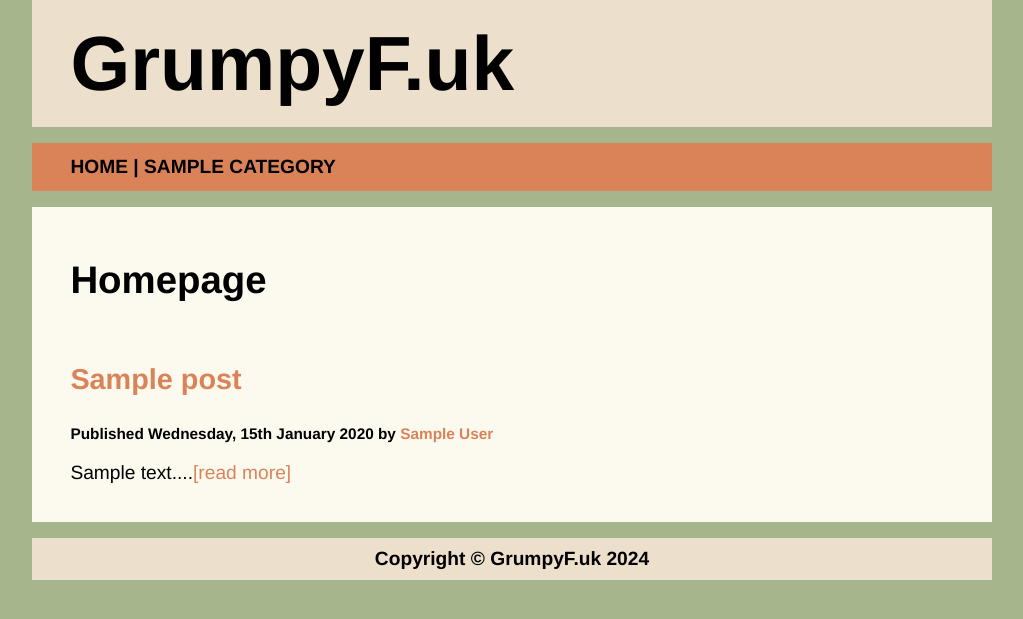
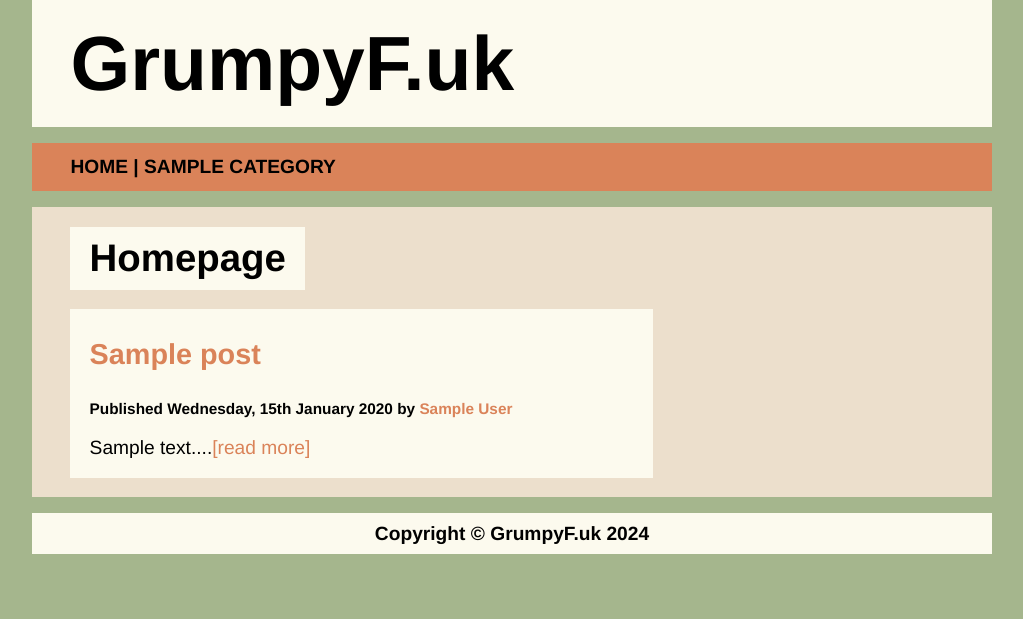
Before and after one commit to Anski-D/grumpyfuk, a Django app: page /blog/ in a window 1280 px wide. Shown: the top 619 px of the page, without its empty margins (128-1151 px from the left). Run offline with Django 5.2, Linux system fonts and the light colour scheme; tables that the repository leaves empty hold one stand-in row (values such as "Sample post"); some libraries are stand-ins or nearby versions.

Commit message:
Keep color scheme, but change usage of colors throughout website
* Change color usage to improve aesthetic and contrast.
* Fix H2 headings, change tags from being in base.html template to in individual extend templates

```diff
--- a/blog/static/blog/styles.css
+++ b/blog/static/blog/styles.css
@@ -43,7 +43,7 @@ nav, main, #page-footer {
     margin-top: 16px;
 }
 #page-header, #page-footer {
-    background: var(--color-peach);
+    background: var(--color-beige);
 }
 
 /* PAGE TITLE */
@@ -81,27 +81,34 @@ main {
     font-size: 1rem;
     padding-top: 1em;
     padding-bottom: 1em;
-    background: var(--color-beige);
+    background: var(--color-peach);
 }
 #post-previews {
-    --col-gap: 2em;
+    --previews-gap: 1em;
     display: flex;
     flex-wrap: wrap;
-    column-gap: var(--col-gap);
+    gap: var(--previews-gap);
 }
 #post-previews article {
     --num-posts: 3;
-    width: calc(100%/var(--num-posts) - (var(--num-posts) - 1)/var(--num-posts)*var(--col-gap));
+    width: calc(100%/var(--num-posts) - (var(--num-posts) - 1)/var(--num-posts)*var(--previews-gap));
+    background: var(--color-beige);
+    padding-left: 1em;
+    padding-right: 1em;
+    box-sizing: border-box;
 }
 #post-previews article:first-child {
-    width: calc(200%/var(--num-posts) - (var(--num-posts) - 1)/var(--num-posts)*var(--col-gap)/2)
+    width: calc(2*100%/var(--num-posts) - (var(--num-posts) - 1)/var(--num-posts)*var(--previews-gap)/2)
+}
+#post-previews article:nth-child(2) {
+    flex: 1 0 auto;
+}
+#post-previews article:hover {
+    outline: 0.5em solid var(--color-sage);
 }
 @media (max-width: 800px) {
-    #post-previews {
-        display: block;
-    }
     #post-previews article, #post-previews article:first-child {
-        width: 100%;
+        --num-posts: 1;
     }
 }
 article hgroup p, article footer p {
@@ -139,6 +146,10 @@ h1 {
 }
 h2 {
     font-size: 2rem;
+    background: var(--color-beige);
+    width: fit-content;
+    padding: 0.25em 1rem;
+    margin: 0 0 1rem 0;
 }
 h3 {
     font-size: 1.5rem;
--- a/blog/templates/blog/base.html
+++ b/blog/templates/blog/base.html
@@ -24,7 +24,7 @@
         </nav>
 
         <main>
-            <h2>{% block page_title %}{% endblock page_title %}</h2>
+            {% block page_title %}{% endblock page_title %}
             {% block page_content %}{% endblock page_content %}
         </main>
 
--- a/blog/templates/blog/index.html
+++ b/blog/templates/blog/index.html
@@ -1,5 +1,5 @@
 {% extends "blog/post_list.html" %}
 
 {% block page_title %}
-    Homepage
+    <h2>Homepage</h2>
 {% endblock page_title %}
--- a/blog/templates/blog/post_list.html
+++ b/blog/templates/blog/post_list.html
@@ -5,7 +5,7 @@
 {% endblock window_title %}
 
 {% block page_title %}
-    {{ list_title }}
+    <h2>{{ list_title }}</h2>
 {% endblock page_title %}
 
 {% block page_content %}
```
